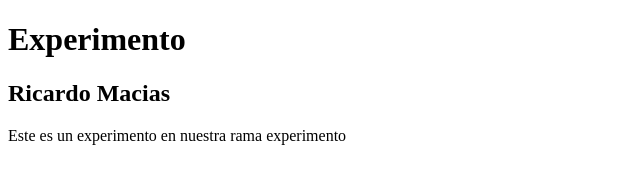
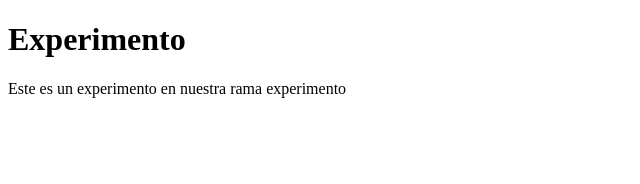
Before and after one commit to Ramg555/Curso, a plain HTML site: page index.html in a window 1280 px wide. Shown: the whole page, without its empty margins (0-640 px from the left). Drawn offline with Linux system fonts and the light colour scheme.

Commit message:
Eliminando el h2

```diff
--- a/index.html
+++ b/index.html
@@ -11,7 +11,6 @@
         <h1>Experimento</h1>
     </header>
     <div class="container">
-        <h2>Ricardo Macias</h2>
     </div>
     <footer>
         <p>Este es un experimento en nuestra rama experimento</p>
```
